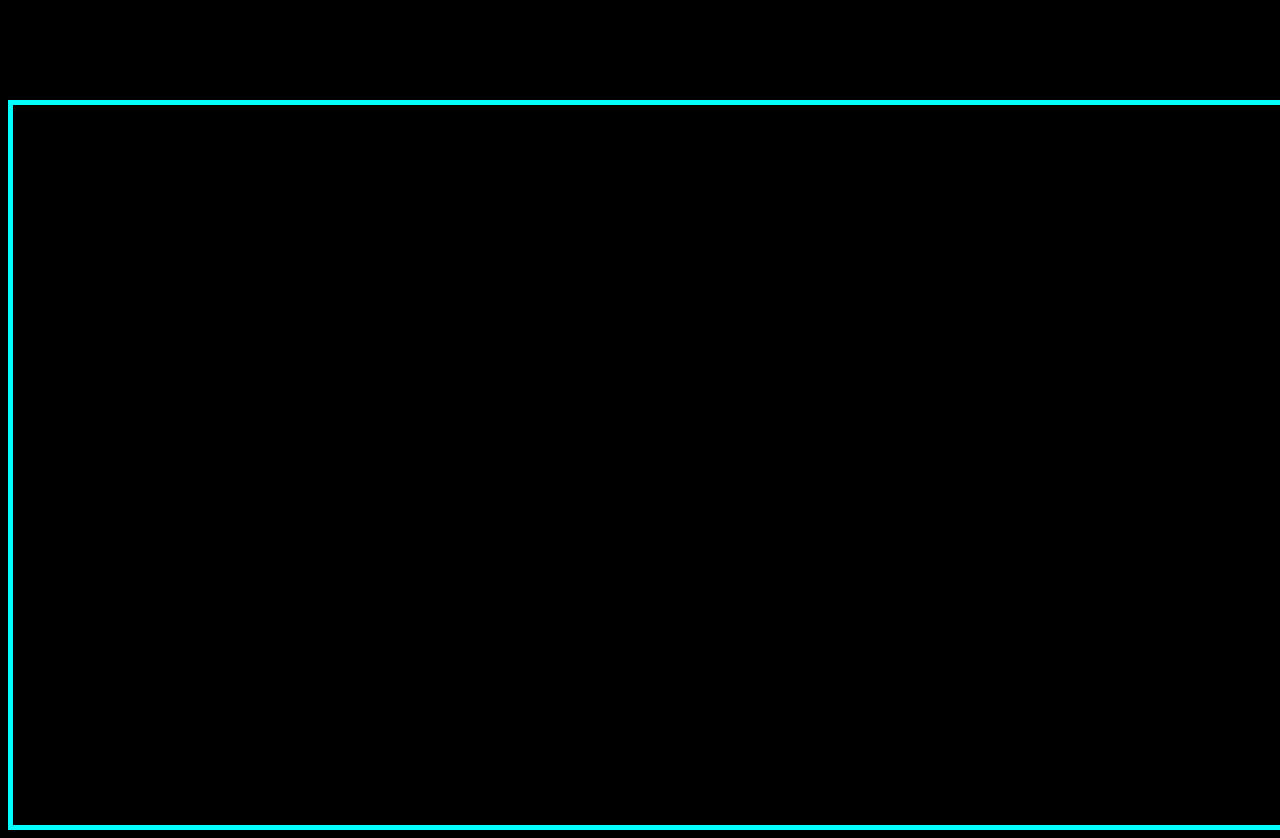
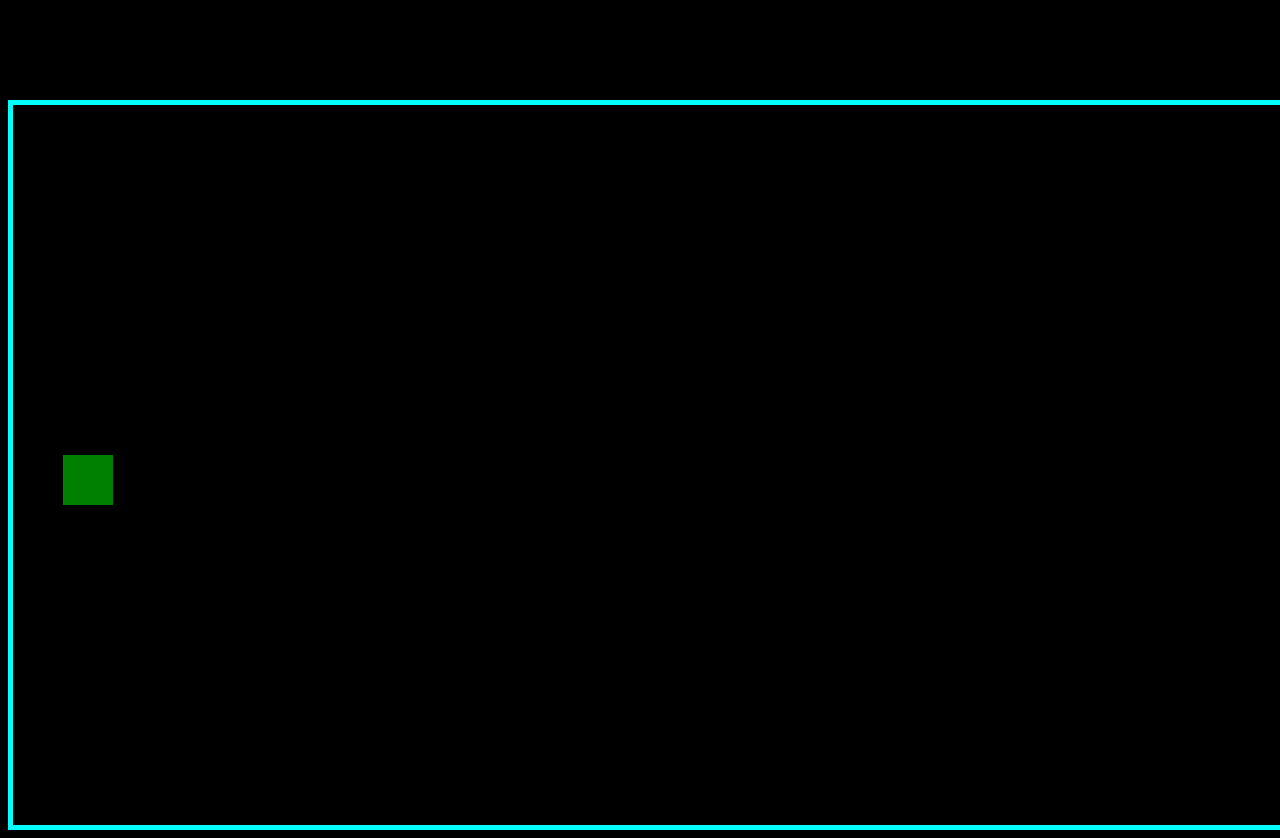
Before and after one commit to Gerardss95/project-module1, a plain HTML site: page index.html in a window 1280 px wide. Both pictures are taken after a click on the button "START". Drawn offline with Linux system fonts and the light colour scheme.

Commit message:
creates a box

```diff
--- a/css/style.css
+++ b/css/style.css
@@ -10,7 +10,7 @@ canvas#star-killer{
 }
 
 body{
-    background-color: black;
+    background-color:black;
 }
 
 #logo{
--- a/index.html
+++ b/index.html
@@ -16,6 +16,7 @@
       </div>
       <audio id="music" src="./Sound/star-wars-theme-shitty-flute-version.mp3" autoplay loop> </audio>
     <script src="/js/main.js"></script>
+    <script src="/js/game.js" ></script>
     <script src="/js/spaceship.js"></script>
     <script src="/js/enemy.js"></script>
 </body>
--- a/js/game.js
+++ b/js/game.js
@@ -1,10 +1,25 @@
-class game{
-    constructor(options, callback){
-        this.ctx = options.ctx;
+class Game{
+    constructor(ctx){
+        this.ctx = ctx;
 
     }
 
   _drawSpaceShip(){
+    this.ctx.fillStyle = 'green';
+    this.ctx.fillRect(50,350,50,50);
 
+      console.log('works')
   }
+
+
+
+
+
+start(){
+    this._drawSpaceShip();
+};
+
+
+
+
 }
--- a/js/main.js
+++ b/js/main.js
@@ -7,13 +7,20 @@ document.addEventListener('DOMContentLoaded', (event) =>{
     let music = document.getElementById('music');
     let logo = document.getElementById('logo');
 
+
+    ctx = canvas.getContext('2d');
+    game = new Game(ctx);
+
 function destroyStartScreen (){
     startBtn.style = 'display: none';
     music.pause();
     logo.style = 'display: none';
+
+
 }
 
 startBtn.addEventListener('click', function(){
     destroyStartScreen();
+    game.start();
 })
 })
```
